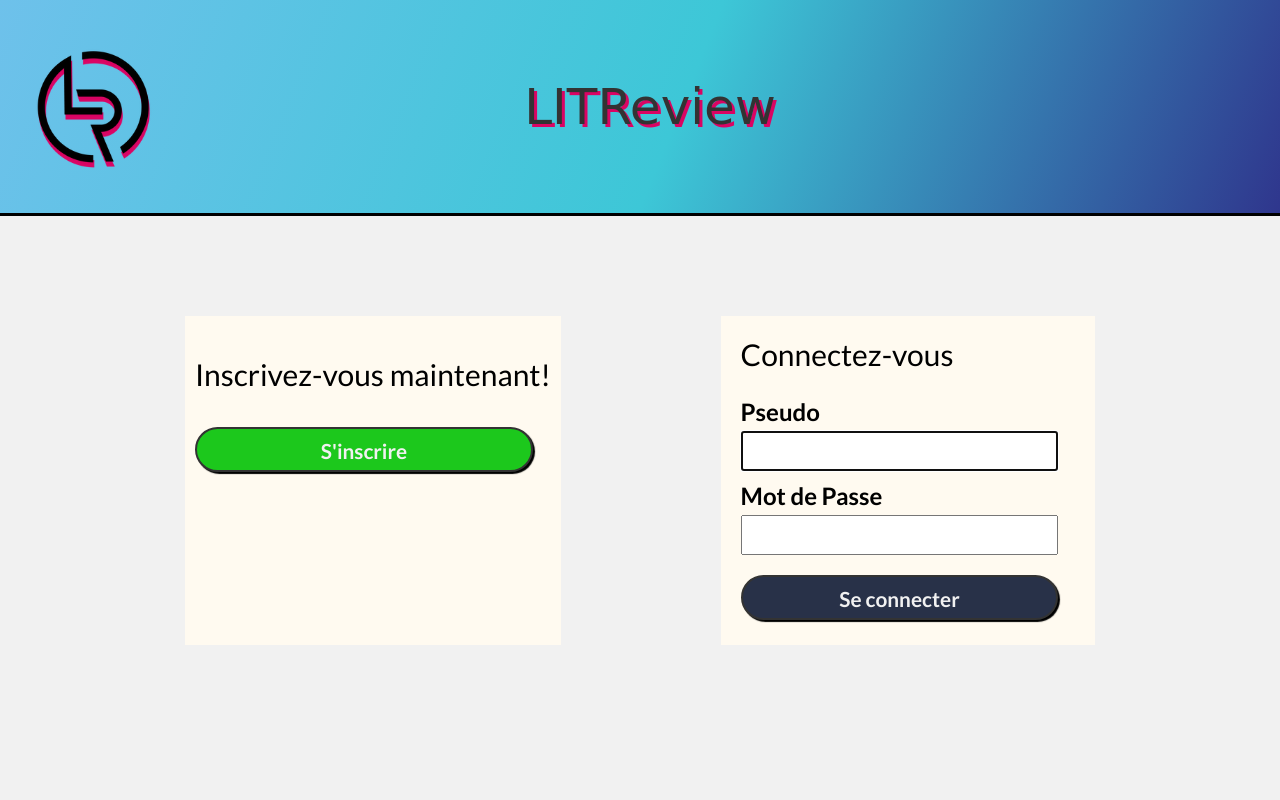
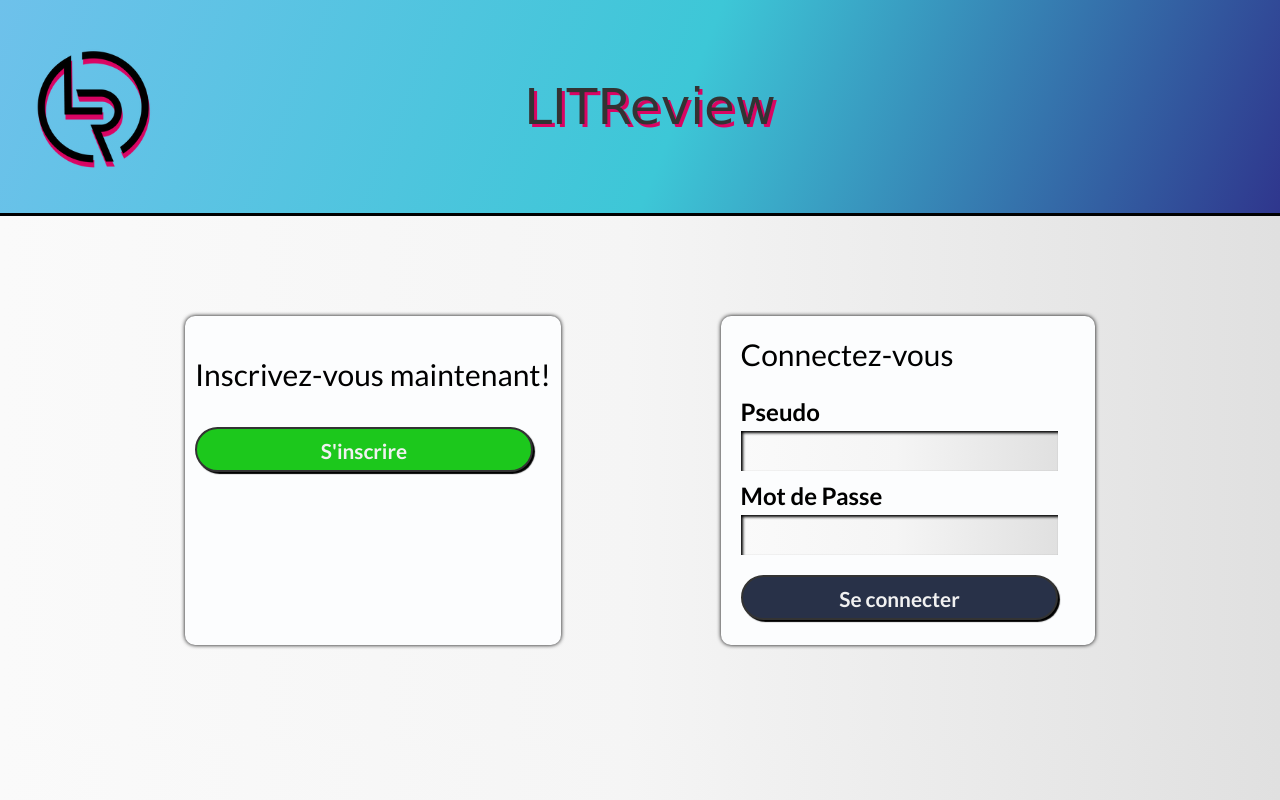
Before and after one commit to Deadjuju/P9_OC, a Django app: page / in a window 1280 px wide. Run offline with Django 4.2, Linux system fonts and the light colour scheme; some libraries are stand-ins or nearby versions; some web fonts are replaced.

Commit message:
Front: pages login + signup

```diff
--- a/src/authentication/templates/authentication/login.html
+++ b/src/authentication/templates/authentication/login.html
@@ -6,14 +6,14 @@
 
         <p>{{ message }}</p>
 
-        <div class="login-content login-registration">
+        <div class="login-content login-registration general-container">
             <p class="login-text">
                 Inscrivez-vous maintenant!
             </p>
             <a class="login-btn general-btn" href="{% url 'signup' %}">S'inscrire</a>
         </div>
 
-        <div class="login-content login-form">
+        <div class="login-content login-form general-container">
             <p class="login-text">
                 Connectez-vous
             </p>
--- a/src/reviews/templates/reviews/home.html
+++ b/src/reviews/templates/reviews/home.html
@@ -8,10 +8,10 @@
 
 {% block content %}
     <!-- Home / Flux -->
-    <div class="flux-content">
+    <div class="flux-content general-container">
 
         <div class="flux-header">
-            <h1>LITReview</h1>
+            <h1 class="page-title">LITReview</h1>
             <h3>Bonjour <strong>{{ user.username }}!</strong></h3>
 
             <div class="flux-btns">
--- a/src/static/style.css
+++ b/src/static/style.css
@@ -25,12 +25,33 @@ a {
 
 /* ------------- General ------------- */
 
+body {
+    background: rgb(250,250,250);
+    background: -moz-linear-gradient(90deg, rgba(250,250,250,1) 0%, rgba(245,245,245,1) 49%, rgba(224,224,224,1) 100%);
+    background: -webkit-linear-gradient(90deg, rgba(250,250,250,1) 0%, rgba(245,245,245,1) 49%, rgba(224,224,224,1) 100%);
+    background: linear-gradient(90deg, rgba(250,250,250,1) 0%, rgba(245,245,245,1) 49%, rgba(224,224,224,1) 100%);
+    filter: progid:DXImageTransform.Microsoft.gradient(startColorstr="#fafafa",endColorstr="#e0e0e0",GradientType=1);
+}
+.general-container {
+    background-color: #fcfdfe;
+    border-radius: 10px;
+    box-shadow: black 0px 0px 4px;
+}
 .page-title {
     font-size: 40px;
 }
 input {
     height: 40px;
     font-size: 25px;
+    background: rgb(250,250,250);
+    background: -moz-linear-gradient(90deg, rgba(250,250,250,1) 0%, rgba(245,245,245,1) 49%, rgba(224,224,224,1) 100%);
+    background: -webkit-linear-gradient(90deg, rgba(250,250,250,1) 0%, rgba(245,245,245,1) 49%, rgba(224,224,224,1) 100%);
+    background: linear-gradient(90deg, rgba(250,250,250,1) 0%, rgba(245,245,245,1) 49%, rgba(224,224,224,1) 100%);
+    filter: progid:DXImageTransform.Microsoft.gradient(startColorstr="#fafafa",endColorstr="#e0e0e0",GradientType=1);
+    padding: 1px 6px;
+    border: none;
+    box-shadow: inset black 2px 2px 3px;
+    outline: 0px solid #e2e7e2;
 }
 .input-name {
     font-size: 25px;
@@ -60,10 +81,6 @@ input {
 
 
 /* ------------- Navigation ------------- */
-
-header {
-    /* margin-bottom: 130px; */
-}
 
 .navbar {
     width: 100%;
@@ -194,7 +211,10 @@ nav a {
     padding: 25px 10px;
     margin: 0 auto;
     min-width: 35%;
-    background-color: floralwhite;
+    transition: all 0.15s ease-in-out;
+}
+.login-content:hover {
+    box-shadow: black 0px 0px 6px;
 }
 .login-text {
     font-size: 30px;
@@ -254,9 +274,8 @@ nav a {
     margin: 15px 5px;
 }
 .signup {
-    background-color:   floralwhite;
-    box-shadow: 2px 2px 1px #555;
     padding: 10px 5px;
+    transition: all 0.15s ease-in-out;
 }
 .signup-form {
     font-size: 1.3em;
@@ -266,15 +285,12 @@ nav a {
 .signup-form input {
     margin: 5px 0;
     padding: 2px;
-    border: none;
-    outline: 0px solid #e2e7e2;
-    transition: outline 0.3s ease-in-out, border 0.1s ease-in-out;
+    transition: outline 0.3s ease-in-out, box-shadow 0.1s ease-in-out;
 }
 .signup-form input:hover {
-    border : solid 2px #555
+    box-shadow: inset black 2px 2px 5px;
 }
 .signup-form input:focus {
-    /* border: none; */
     outline: 5px solid #18a918;
 }
 .signup-form p {
--- a/src/templates/base.html
+++ b/src/templates/base.html
@@ -5,6 +5,10 @@
     <meta charset="UTF-8">
     <meta http-equiv="X-UA-Compatible" content="IE=edge">
     <meta name="viewport" content="width=device-width, initial-scale=1.0">
+    <meta name="keywords" content="livre litterature roman bouquin article nouvelle ouvrage critique chronique bd bande-dessinée manga comics">
+    {% block meta_description%}
+        <meta name="description" content= "LITReviews, réseau social des amoureux de la grande littérature" />
+    {% endblock meta_description %}
     {% block title %}
         <title>LITReview</title>
     {% endblock title %}
```
Also changed, not shown: src/authentication/templates/authentication/signup.html (+5 -2 lines).
